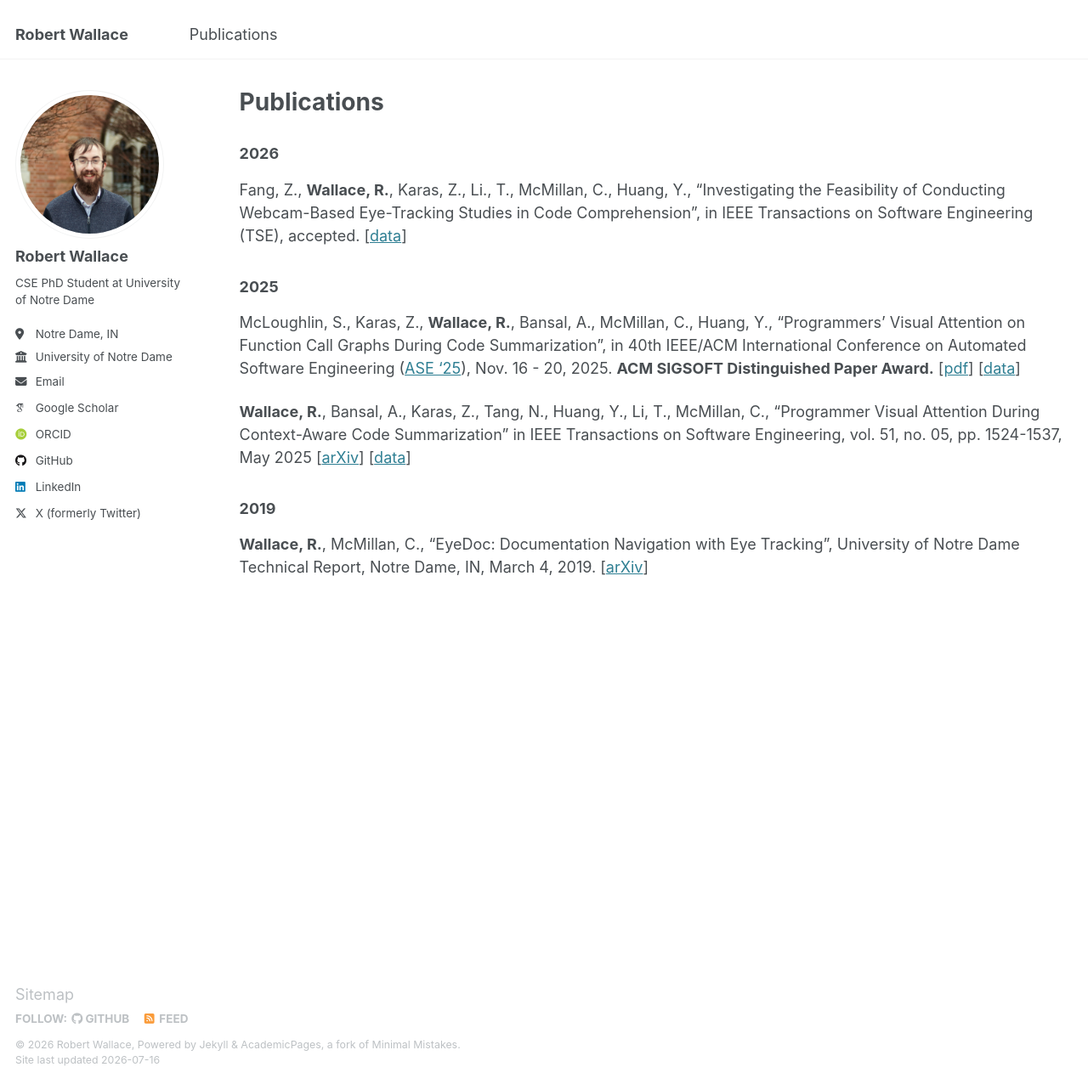
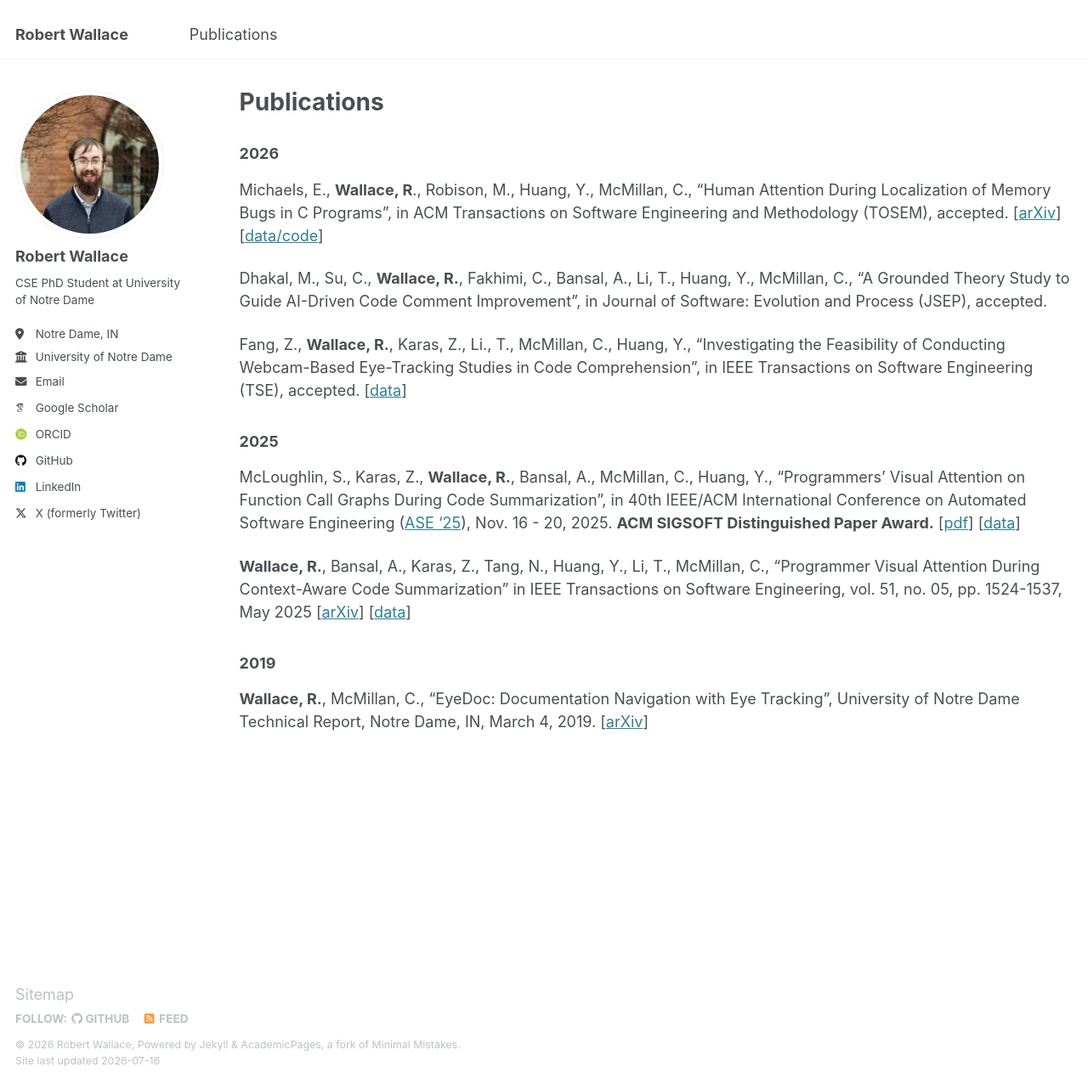
Before and after one commit to rwallac/rwallac.github.io, a Jekyll site: the page built from _pages/publications.md, in a window 1280 px wide and 1276 px high. Shown: the whole window at 85% size. Built offline with Jekyll 4.4.1, drawn with Linux system fonts in a browser that asks for light colours; some web fonts are replaced.

Commit message:
Add 2026 publications to the list
Added new publications for 2026

```diff
--- a/_pages/publications.md
+++ b/_pages/publications.md
@@ -5,6 +5,10 @@ permalink: /publications/
 author_profile: true
 ---
 ### 2026
+
+Michaels, E., **Wallace, R**., Robison, M., Huang, Y., McMillan, C., "Human Attention During Localization of Memory Bugs in C Programs", in ACM Transactions on Software Engineering and Methodology (TOSEM), accepted. [[arXiv](https://arxiv.org/abs/2506.00693)] [[data/code](https://github.com/apcl-research/human_attention_localize_c_bugs)]
+
+Dhakal, M., Su, C., **Wallace, R.**, Fakhimi, C., Bansal, A., Li, T., Huang, Y., McMillan, C., "A Grounded Theory Study to Guide AI-Driven Code Comment Improvement", in Journal of Software: Evolution and Process (JSEP), accepted.
 
 Fang, Z., **Wallace, R.**, Karas, Z., Li., T., McMillan, C., Huang, Y., "Investigating the Feasibility of Conducting Webcam-Based Eye-Tracking Studies in Code Comprehension", in IEEE Transactions on Software Engineering (TSE), accepted. [[data](https://ieee-dataport.org/documents/investigating-feasibility-conducting-webcam-based-eye-tracking-studies-code-comprehension)]
 
```
